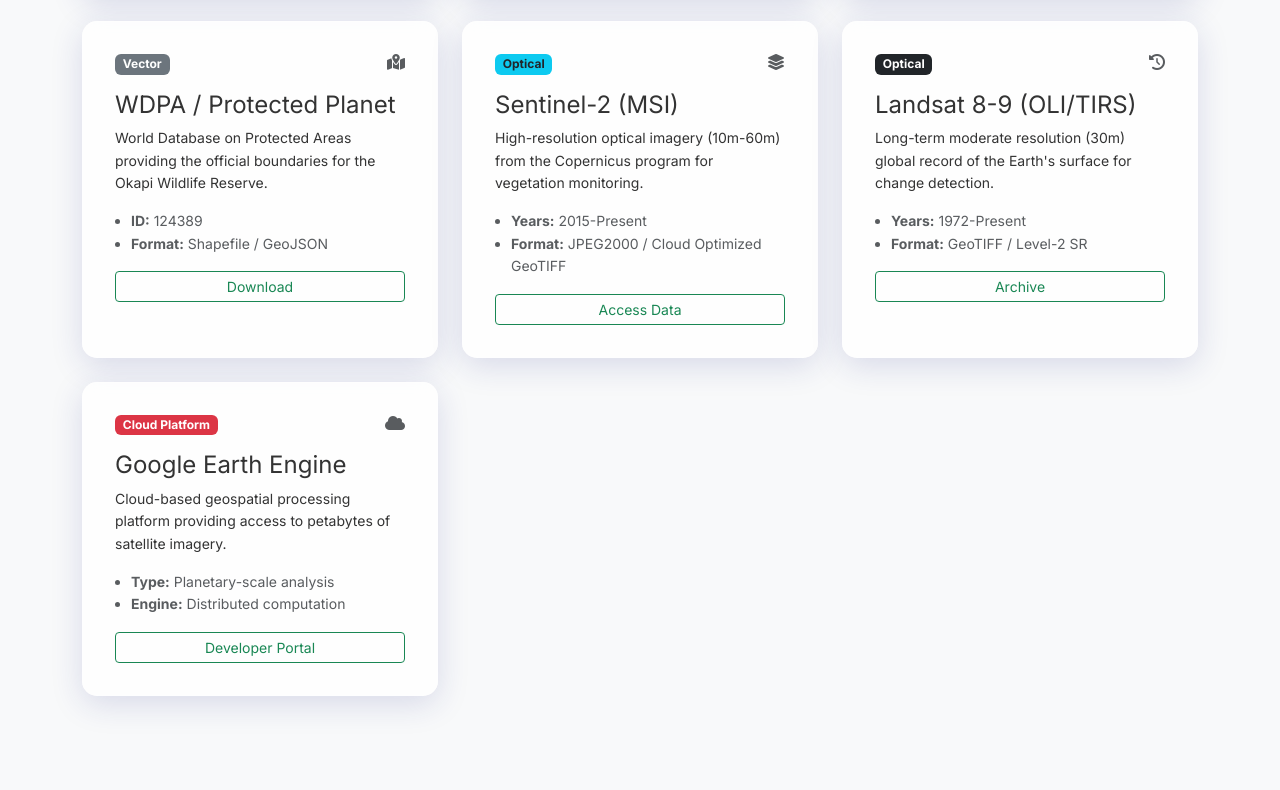
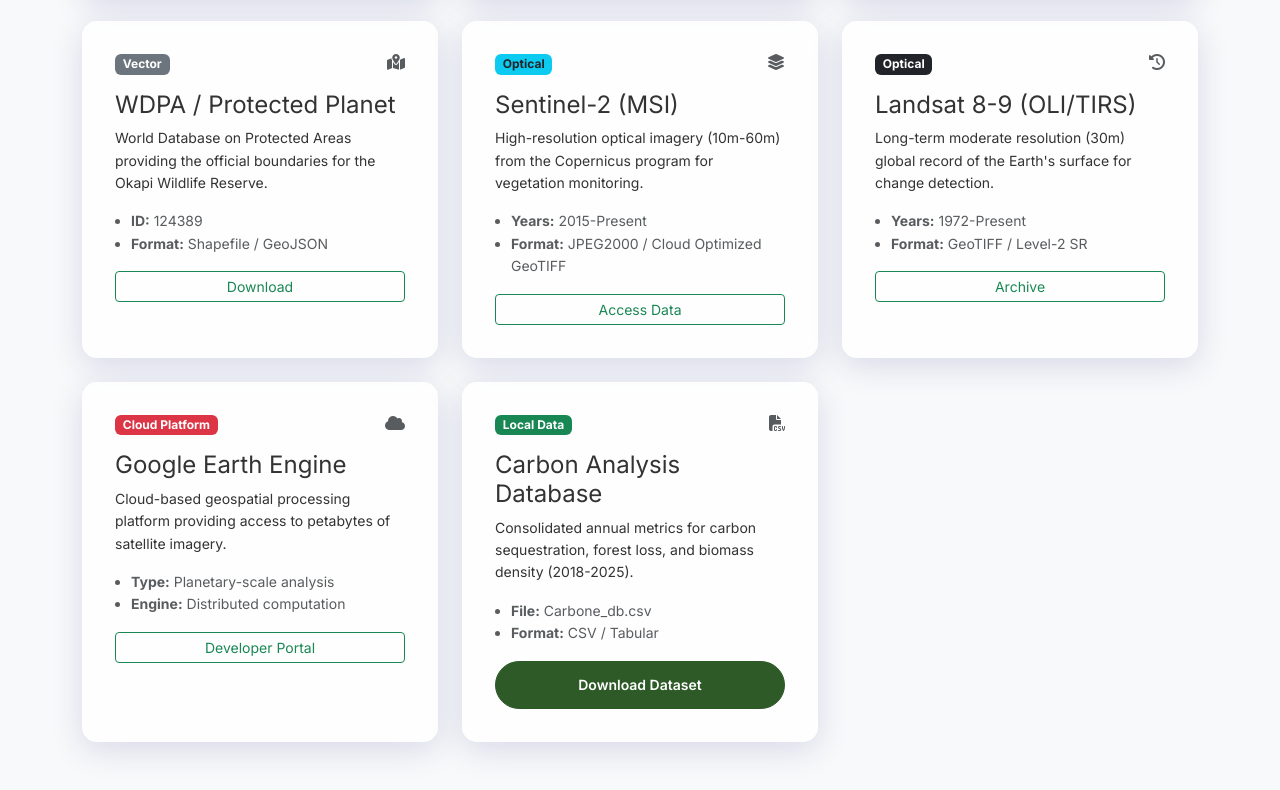
Before and after one commit to aganzeeliud/RFO_Carbone, a plain HTML site: page pages/datasets.html in a window 1280 px wide. Shown: the part 591-1381 px from the top of the page. Before the commit the page ends 1335 px from the top, so only its background shows below. Drawn offline with nearby package versions, Linux system fonts and the light colour scheme.

Commit message:
Add Carbon Analysis Database (CSV) to datasets catalog

```diff
--- a/pages/datasets.html
+++ b/pages/datasets.html
@@ -149,6 +149,23 @@
                     <button class="btn btn-outline-success btn-sm w-100 mt-auto">Developer Portal</button>
                 </div>
             </div>
+
+            <!-- Carbon Database CSV -->
+            <div class="col-md-6 col-lg-4">
+                <div class="glass-card h-100">
+                    <div class="d-flex justify-content-between align-items-start mb-3">
+                        <span class="badge bg-success">Local Data</span>
+                        <i class="fas fa-file-csv text-muted"></i>
+                    </div>
+                    <h4>Carbon Analysis Database</h4>
+                    <p class="small">Consolidated annual metrics for carbon sequestration, forest loss, and biomass density (2018-2025).</p>
+                    <ul class="small text-muted ps-3">
+                        <li><strong>File:</strong> Carbone_db.csv</li>
+                        <li><strong>Format:</strong> CSV / Tabular</li>
+                    </ul>
+                    <a href="../assets/data/Carbone_db.csv" class="btn btn-primary btn-sm w-100 mt-auto" download>Download Dataset</a>
+                </div>
+            </div>
         </div>
     </div>
 
```
